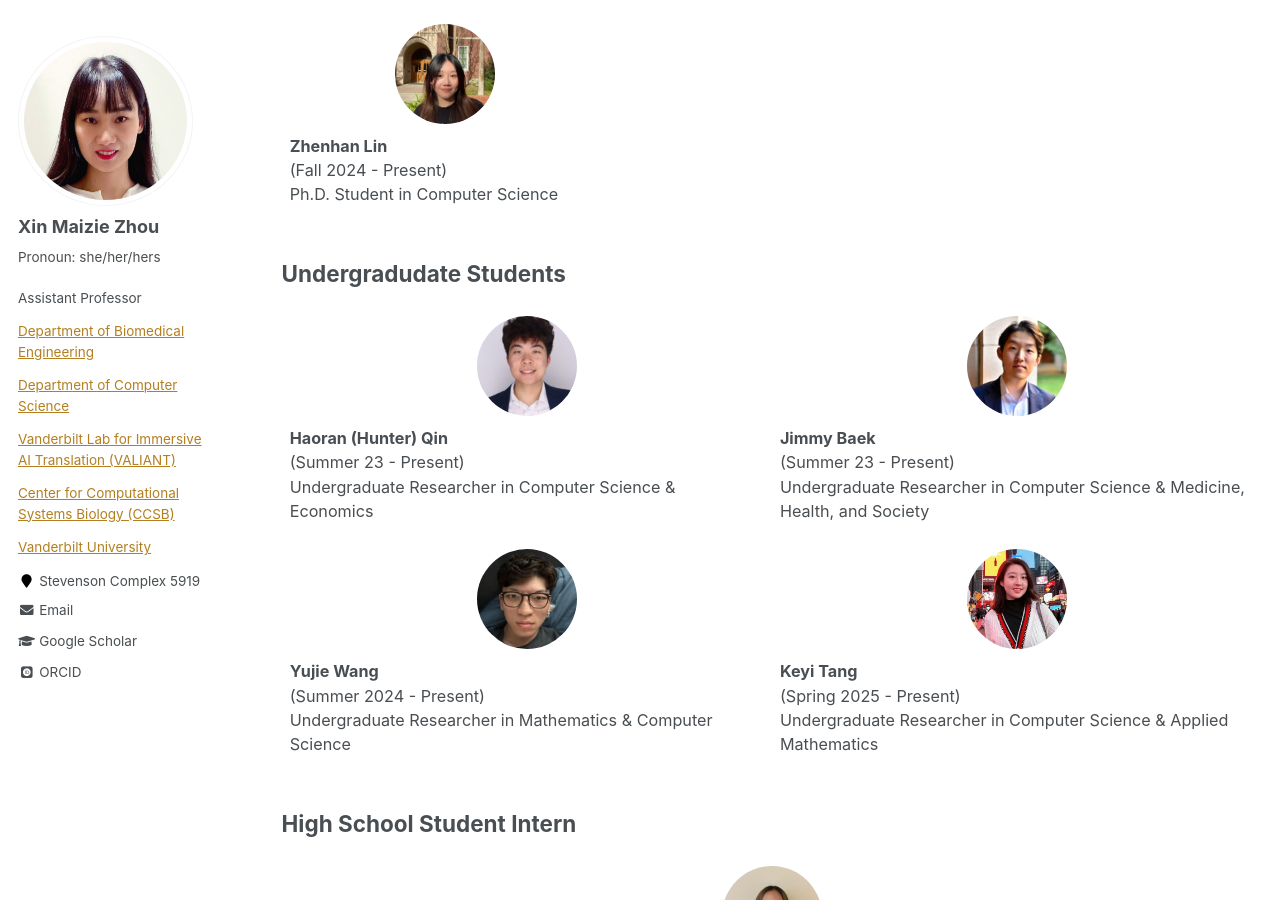
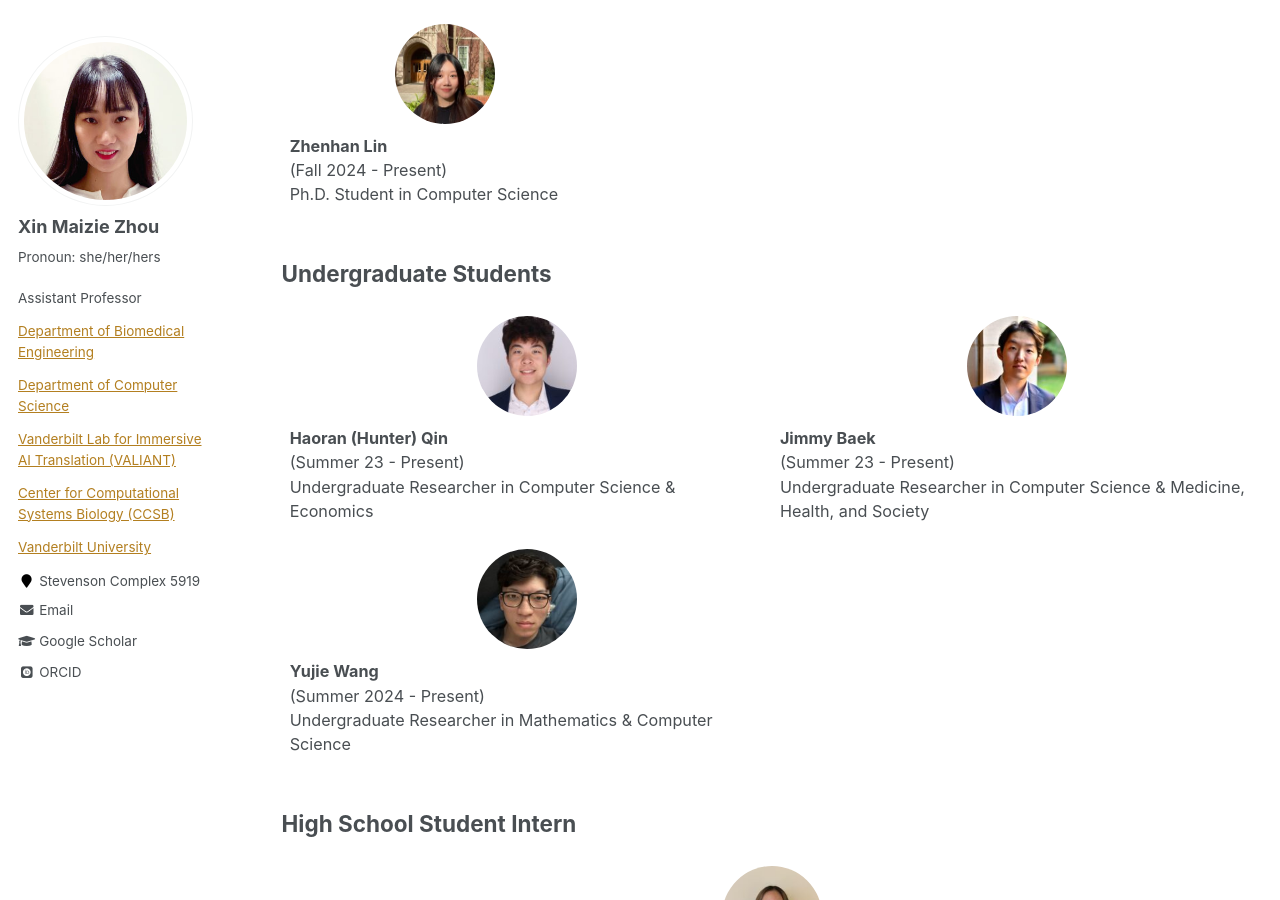
Before and after one commit to maiziezhoulab/Maiziezhoulab.github.io, a Jekyll site: the page built from _pages/LabMembers.md, in a window 1280 px wide and 900 px high, scrolled down 1251 px. Built offline with Jekyll 4.4.1, drawn with Linux system fonts in a browser that asks for light colours; some web fonts are replaced.

Commit message:
Update LabMembers.md

```diff
--- a/_pages/LabMembers.md
+++ b/_pages/LabMembers.md
@@ -88,7 +88,7 @@ author_profile: true
 </table>
 
 
-## Undergradudate Students
+## Undergraduate Students
 <table style="border-collapse: collapse; table-layout: fixed; vertical-align: top;">
  <tr>
     <td>
@@ -109,7 +109,7 @@ author_profile: true
 </tr>
 <tr>
 
-<td>
+    <td>
         <div style="text-align: center">
             <img src="/images/students/yujiewang.jpg" class="student-profile-pic">
         </div>
@@ -117,13 +117,7 @@ author_profile: true
         Undergraduate Researcher in Mathematics & Computer Science
     </td>
 
-    <td>
-        <div style="text-align: center">
-            <img src="/images/students/KeyiTang.jpg" class="student-profile-pic">
-        </div>
-        <b>Keyi Tang</b> <br>(Spring 2025 - Present) <br>
-        Undergraduate Researcher in Computer Science & Applied Mathematics
-    </td>
+
 
 
  <!-- <td>
```
